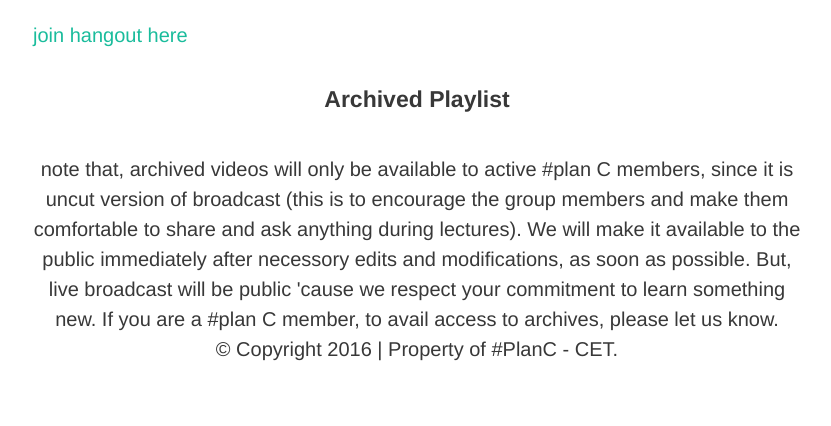
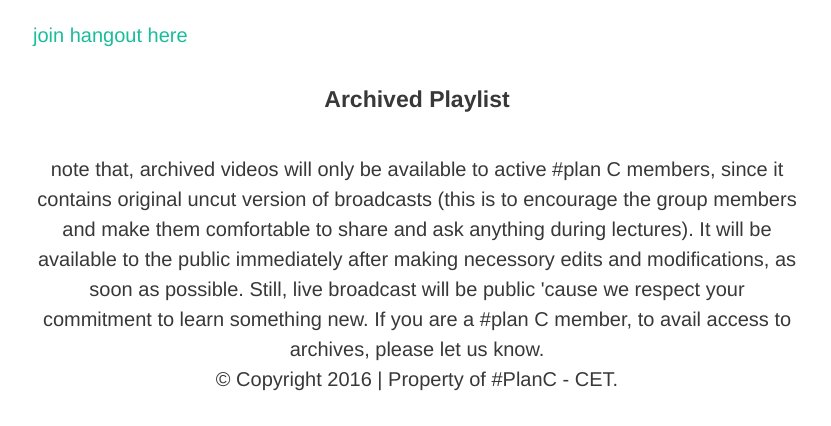
Before and after one commit to freakeinstein/freakeinstein.github.io, a Jekyll site: the page built from live.html, in a window 1280 px wide and 900 px high, scrolled down 902 px, cut to the strip 102-528 px from the top of the window. Shown: the whole strip, without its empty margins (223-1054 px from the left). Built offline with Jekyll 4.4.1, drawn with Linux system fonts in a browser that asks for light colours; nearby versions of some CDN libraries; some web fonts are replaced.

Commit message:
finally edits

```diff
--- a/live.html
+++ b/live.html
@@ -16,7 +16,7 @@ cheers!! <br/><br/>
 <br/><a href = "https://hangouts.google.com/call/enywpwsghngyrhjylg72u6ftu4e">join hangout here</a><br/>
 
 <center><br/><h4>Archived Playlist</h4> <br/>
-<p> note that, archived videos will only be available to active #plan C members, since it is uncut version of broadcast (this is to encourage the group members and make them comfortable to share and ask anything during lectures). We will make it available to the public immediately after necessory edits and modifications, as soon as possible. But, live broadcast will be public 'cause we respect your commitment to learn something new. If you are a #plan C member, to avail access to archives, please let us know.<br/>
+<p> note that, archived videos will only be available to active #plan C members, since it contains original uncut version of broadcasts (this is to encourage the group members and make them comfortable to share and ask anything during lectures). It will be available to the public immediately after making necessory edits and modifications, as soon as possible. Still, live broadcast will be public 'cause we respect your commitment to learn something new. If you are a #plan C member, to avail access to archives, please let us know.<br/>
 © Copyright 2016 | Property of #PlanC - CET. </p><br/><br/>
 
 <iframe width="560" height="315" src="https://www.youtube.com/embed/videoseries?list=PLpRfNIvlwqr9XQppTEOu6SNzpO5VziPZO" frameborder="0" allowfullscreen></iframe></center>
```
